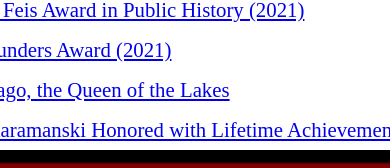
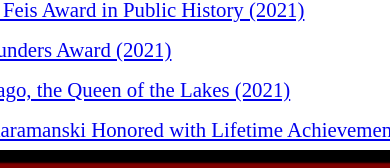
Before and after one commit to alecnissen/ted-personal-website, a React (Vite) app: page / in a window 390 px wide. Shown: the part 6378-6546 px from the top of the page. Built offline with nearby package versions, Linux system fonts and the light colour scheme; a web font is replaced by a local one.

Commit message:
saving work before implementing responsiveness to headers

```diff
--- a/src/LatestNews.jsx
+++ b/src/LatestNews.jsx
@@ -18,7 +18,7 @@ export default function LatestNews() {
        <div className='news-content-container'>
        <li> <a href='https://www.historians.org/perspectives-article/awards-prizes-and-honors-to-be-conferred-at-the-135th-annual-meeting-december-2021/' target='_blank'>Awarded Herbert Feis Award in Public History (2021)</a> </li>
         <li><a href='https://ncph.org/history-at-work/reflecting-on-the-founders-award/' target='_blank'>Winner of the Founders Award (2021)</a></li>
-        <li><a href='https://classicchicagomagazine.com/celebrating-chicago-the-queen-of-the-lakes/' target='_blank'>Celebrating Chicago, the Queen of the Lakes</a></li>
+        <li><a href='https://classicchicagomagazine.com/celebrating-chicago-the-queen-of-the-lakes/' target='_blank'>Celebrating Chicago, the Queen of the Lakes (2021)</a></li>
         <li><a href='https://jobs.luc.edu/history/news/2019stories/archive/proftheodorekaramanskihonoredwithlifetimeachievementaward.shtml' target='_blank'>Prof. Theodore Karamanski Honored with Lifetime Achievement Award (2019)</a></li>
         </div>
 
--- a/src/Styles/latest_news_styles.scss
+++ b/src/Styles/latest_news_styles.scss
@@ -12,7 +12,6 @@
     font-family: "Reddit Sans Condensed", sans-serif;
     color: white;
     font-size: 3rem;
-
     padding-bottom: 2rem;
 }
 
```
